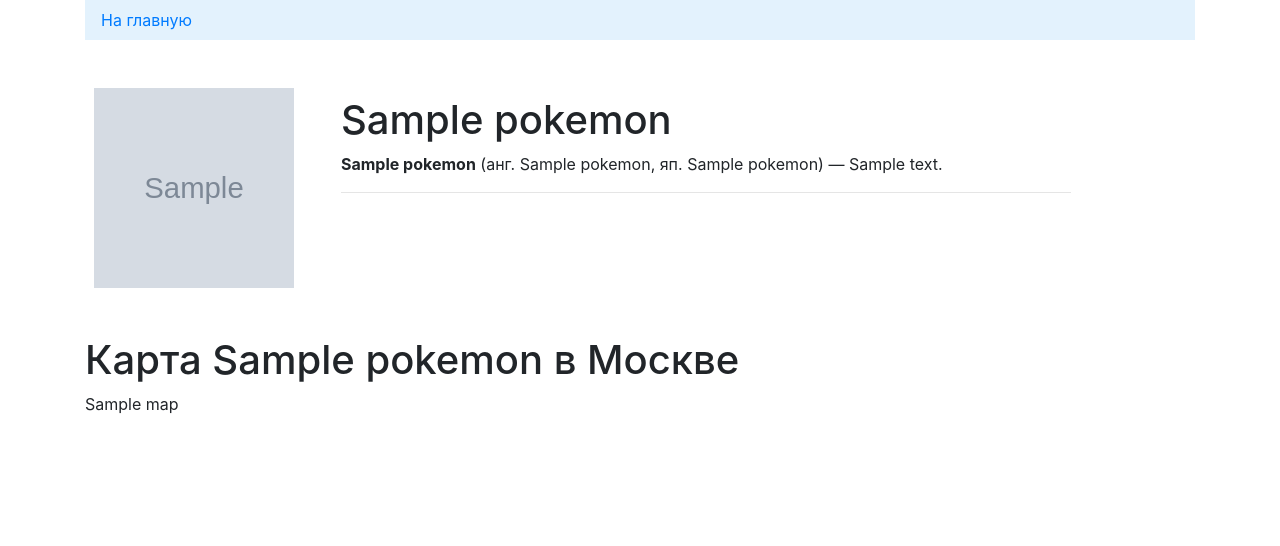
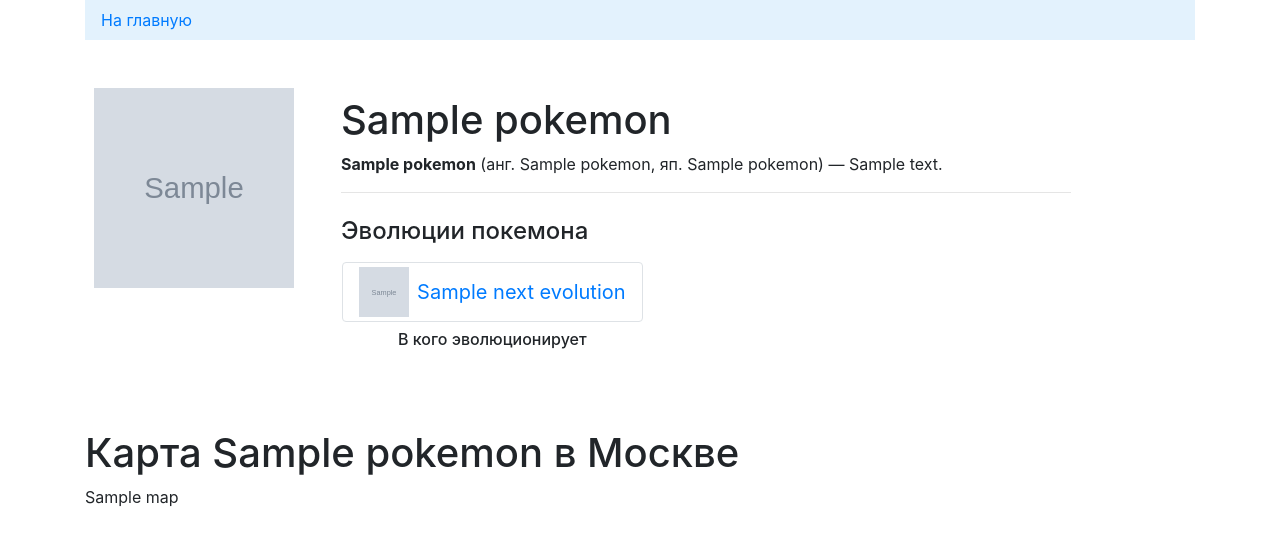
Before and after one commit to devmanorg/pokemon_map, a Django app: template pokemon_entities/templates/pokemon.html in a window 1280 px wide. Shown: the top 546 px of the page. Run offline with Django 3.2, Linux system fonts and the light colour scheme; tables that the repository leaves empty hold one stand-in row (values such as "Sample post"); the template is opened without the code that fills it: values that come from a table or form of the project are taken from there, most other values are stand-ins (such as "Sample title", 1, 10 or a date in 2020); grey boxes marked "Sample" are stand-in pictures; some libraries are stand-ins or nearby versions.

Commit message:
change evolutions logic

```diff
--- a/pokemon_entities/models.py
+++ b/pokemon_entities/models.py
@@ -8,26 +8,14 @@ class Pokemon(models.Model):
     description = models.TextField(blank=True, verbose_name='Описание')
     title_en = models.CharField(max_length=200, blank=True, verbose_name='Английское_имя')
     title_jp = models.CharField(max_length=200, blank=True, verbose_name='Японское_имя')
-    # previous_evolution = models.ForeignKey(
-    #     'self',
-    #     null=True,
-    #     blank=True,
-    #     related_name='next_evolutions',
-    #     verbose_name='предыдущая эволюция',
-    #     on_delete=models.SET_NULL
-    # )
-
-    def previous_evolution(self):
-        if self.pokemon_id:
-            pokemon = Pokemon.objects.get(pokemon_id=(self.pokemon_id - 1))
-            return pokemon
-        return None
-
-    def next_evolution(self):
-        count_pokemon_id = Pokemon.objects.values("pokemon_id").count()
-        if self.pokemon_id >= count_pokemon_id:
-            return None
-        return Pokemon.objects.get(pokemon_id=(self.pokemon_id+1))
+    previous_evolution = models.ForeignKey(
+        'self',
+        null=True,
+        blank=True,
+        related_name='next_evolutions',
+        verbose_name='предыдущая эволюция',
+        on_delete=models.SET_NULL
+    )
 
     def __str__(self):
         return f'{self.title}'
@@ -39,11 +27,11 @@ class PokemonEntity(models.Model):
     disappeared_at = models.DateTimeField(blank=True, null=True, verbose_name='Время_исчезания')
     latitude = models.FloatField(blank=True, null=True, verbose_name='Широта')
     longitude = models.FloatField(blank=True, null=True, verbose_name='Долгота')
-    level = models.IntegerField(default=0, verbose_name='Уровень')
-    health = models.IntegerField(default=0, verbose_name='Здоровье')
-    strength = models.IntegerField(default=0, verbose_name='Сила')
-    defence = models.IntegerField(default=0, verbose_name='Защита')
-    stamina = models.IntegerField(default=0, verbose_name='Выносливость')
+    level = models.IntegerField(blank=True, null=True, verbose_name='Уровень')
+    health = models.IntegerField(blank=True, null=True, verbose_name='Здоровье')
+    strength = models.IntegerField(blank=True, null=True, verbose_name='Сила')
+    defence = models.IntegerField(blank=True, null=True, verbose_name='Защита')
+    stamina = models.IntegerField(blank=True, null=True, verbose_name='Выносливость')
 
     def __str__(self):
         return f'{self.pokemon.title}'
--- a/pokemon_entities/templates/pokemon.html
+++ b/pokemon_entities/templates/pokemon.html
@@ -25,29 +25,29 @@
         <p><b>{{pokemon.title}}</b> (анг. {{pokemon.title_en}}, яп. {{pokemon.title_jp}}) — {{pokemon.description}}</p>
         <hr>
         <div class="mt-4">
-          {% if pokemon.next_evolution or pokemon.previous_evolution %}
+          {% if pokemon_evolution.next_evolution or pokemon_evolution.previous_evolution %}
             <h4 class="mb-0">Эволюции покемона</h4>
             <div class="row">
-              {% if pokemon.previous_evolution %}
+              {% if pokemon_evolution.previous_evolution %}
                 <div class="col-5 clearfix p-2 m-2">
                   <div class="img-thumbnail">
-                    <a href="{% url 'pokemon' pokemon.previous_evolution.pokemon_id %}">
+                    <a href="{% url 'pokemon' pokemon_evolution.previous_evolution.pokemon_id %}">
                       <div class="d-flex justify-content-center">
-                        <img class="pull-left mr-2 float-left" src="{{pokemon.previous_evolution.image.url}}" style="height:50px; width:50px">
-                        <p class="align-middle m-0" style="line-height:50px; font-size: 20px;">{{pokemon.previous_evolution.title}}</p>
+                        <img class="pull-left mr-2 float-left" src="{{pokemon_evolution.previous_evolution.image.url}}" style="height:50px; width:50px">
+                        <p class="align-middle m-0" style="line-height:50px; font-size: 20px;">{{pokemon_evolution.previous_evolution.title}}</p>
                       </div>
                     </a>
                   </div>
                   <h6 class="d-flex justify-content-center m-2">Из кого эволюционировал</h6>
                 </div>
               {% endif %}
-              {% if pokemon.next_evolution %}
+              {% if pokemon_evolution.next_evolution %}
                 <div class="col-5 clearfix p-2 m-2">
                   <div class="img-thumbnail">
-                    <a href="{% url 'pokemon' pokemon.next_evolution.pokemon_id %}">
+                    <a href="{% url 'pokemon' pokemon_evolution.next_evolution.pokemon_id %}">
                       <div class="d-flex justify-content-center">
-                        <img class="pull-left mr-2 float-left" src="{{pokemon.next_evolution.image.url}}" style="height:50px; width:50px">
-                        <p class="align-middle m-0" style="line-height:50px; font-size: 20px;">{{pokemon.next_evolution.title}}</p>
+                        <img class="pull-left mr-2 float-left" src="{{pokemon_evolution.next_evolution.image.url}}" style="height:50px; width:50px">
+                        <p class="align-middle m-0" style="line-height:50px; font-size: 20px;">{{pokemon_evolution.next_evolution.title}}</p>
                       </div>
                     </a>
                   </div>
```
Also changed, not shown: pokemon_entities/views.py (+8 -1 lines).
